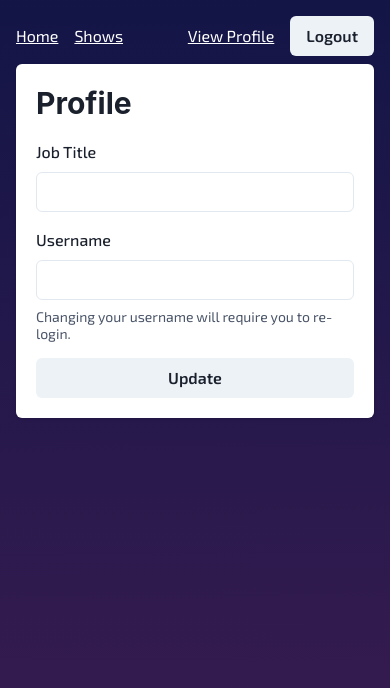
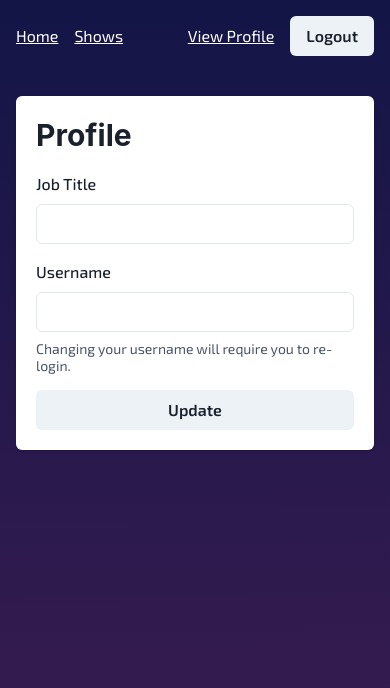
Before and after one commit to 192Iridium77/leonardo-ai-demo, a Next.js app: page /profile in a window 390 px wide. Shown: the top 688 px of the page. Built offline with nearby package versions, Linux system fonts and the light colour scheme; no server answers; sample sign-in values are in the browser's storage.

Commit message:
fix mobile card width

```diff
--- a/app/profile/layout.tsx
+++ b/app/profile/layout.tsx
@@ -15,6 +15,7 @@ export default function RootLayout({
         justifyContent={{ base: "normal", md: "center" }}
         alignItems={{ base: "normal", md: "center" }}
         minHeight="100vh"
+        py={8}
       >
         {children}
       </Flex>
--- a/app/shows/page.tsx
+++ b/app/shows/page.tsx
@@ -26,7 +26,7 @@ export default async function Shows({
       {!error && shows ? (
         <>
           <VStack>
-            <SimpleGrid minChildWidth="400px" spacing={8}>
+            <SimpleGrid minChildWidth="380px" spacing={8}>
               {shows.map((show) => (
                 <div key={show.id}>
                   <ShowCard show={show}></ShowCard>
```
